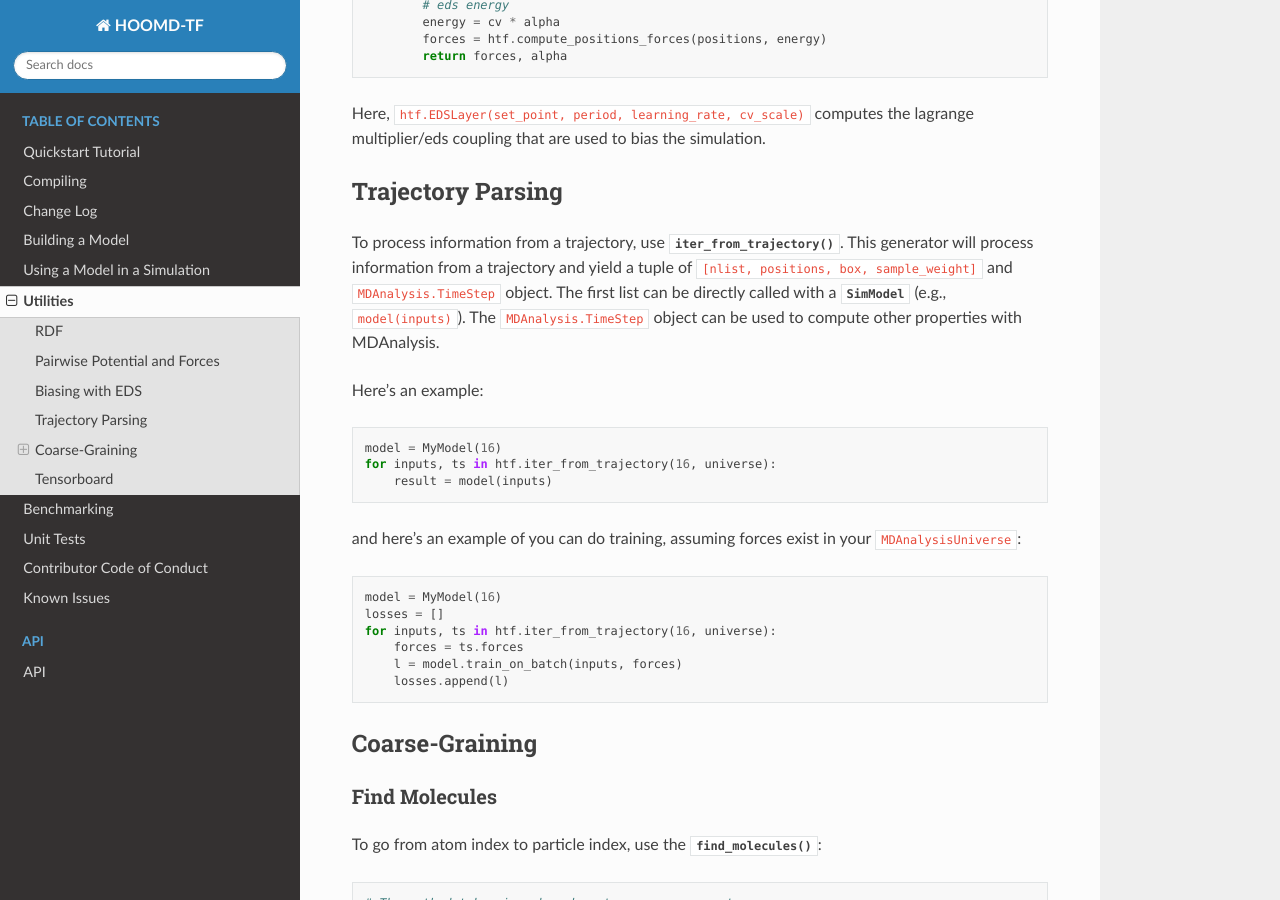
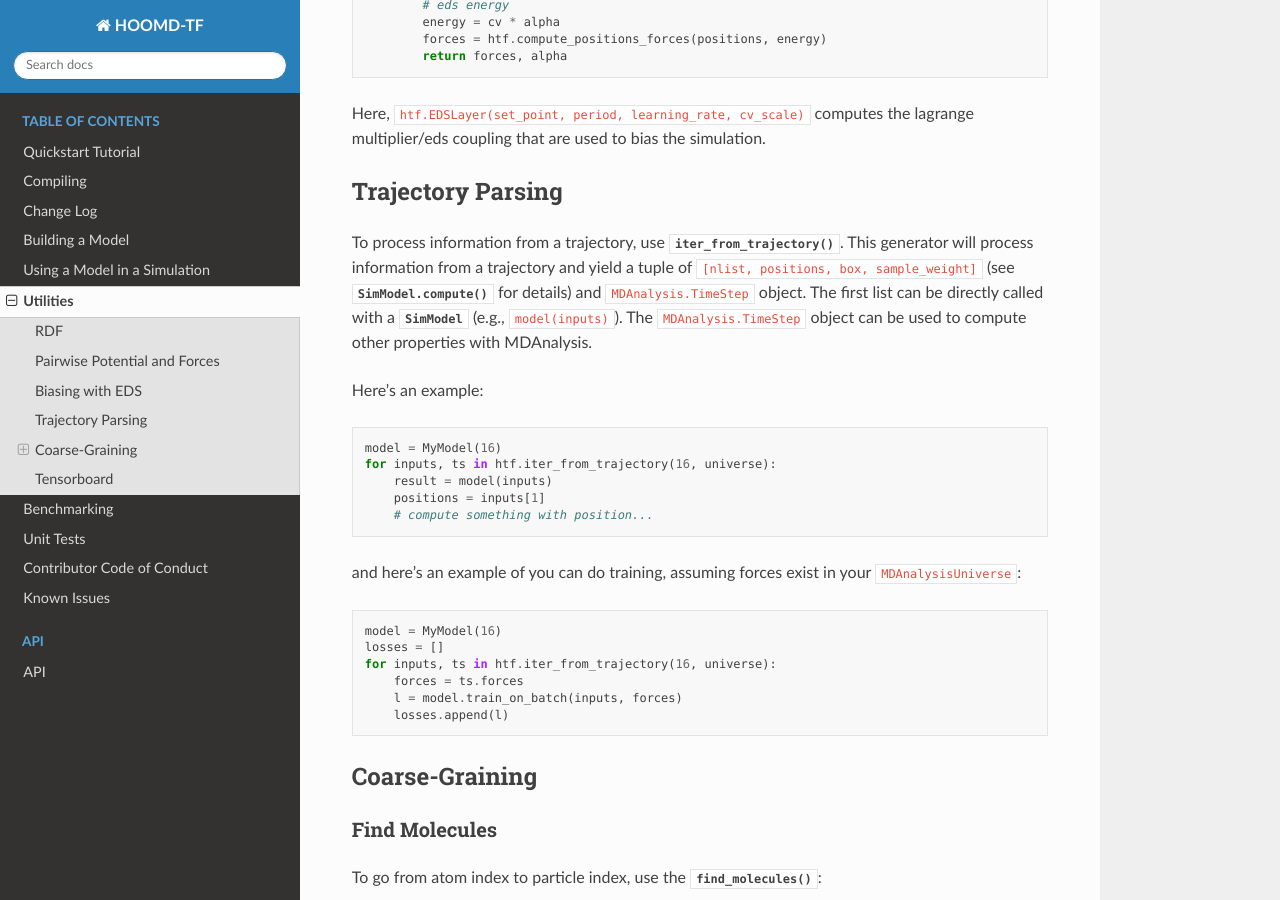
Before and after one commit to ur-whitelab/hoomd-tf, a Sphinx documentation site: the page built from sphinx-docs/source/utilities.rst, in a window 1280 px wide and 900 px high, scrolled down 1224 px. Built offline with Sphinx 7.4.7 and the Read the Docs theme 2.0.0, drawn with Linux system fonts in a browser that asks for light colours.

Commit message:
Docs update: more clarity on iter_from_trajectory terms

```diff
--- a/sphinx-docs/source/building_a_model.rst
+++ b/sphinx-docs/source/building_a_model.rst
@@ -24,7 +24,7 @@ where ``NN`` is the maximum number of nearest neighbors to consider
 are unsure, you can guess and add ``check_nlist = True`` to your
 constructor. This will cause the program to halt if you choose too low.
 ``output_forces`` indicates if the model will output forces to use in
-the simulation. In the ``compute`` function you will have three
+the simulation. In the :py:meth:`.SimModel.compute` function you will have three
 tensors that can be used:``nlist``, ``positions``, ``box``:
 
 * ``nlist`` is an ``N`` x ``NN`` x 4 tensor containing the nearest
--- a/sphinx-docs/source/utilities.rst
+++ b/sphinx-docs/source/utilities.rst
@@ -88,7 +88,8 @@ Trajectory Parsing
 
 To process information from a trajectory, use
 :py:func:`.iter_from_trajectory`. This generator will process information from a trajectory and
-yield a tuple of  ``[nlist, positions, box, sample_weight]`` and ``MDAnalysis.TimeStep`` object.
+yield a tuple of  ``[nlist, positions, box, sample_weight]`` (see :py:meth:`.SimModel.compute` for details)
+and ``MDAnalysis.TimeStep`` object.
 The first list can be directly called with a :py:class:`.SimModel` (e.g., ``model(inputs)``).
 The ``MDAnalysis.TimeStep`` object can be used to compute other properties with MDAnalysis.
 
@@ -99,6 +100,8 @@ Here's an example:
     model = MyModel(16)
     for inputs, ts in htf.iter_from_trajectory(16, universe):
         result = model(inputs)
+        positions = inputs[1]
+        # compute something with position...
 
 and here's an example of you can do training, assuming forces exist
 in your ``MDAnalysisUniverse``:
```
Also changed, not shown: 1 other file.
